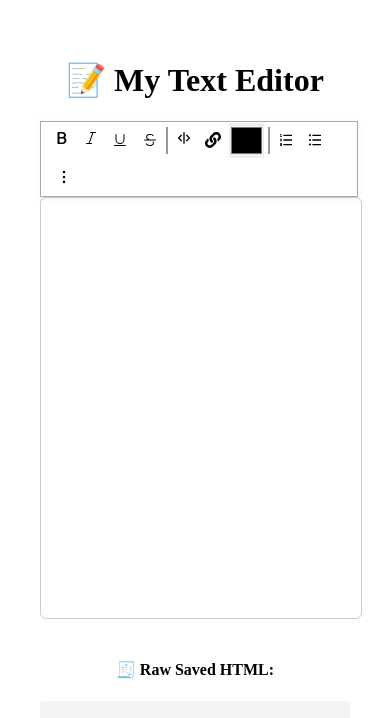
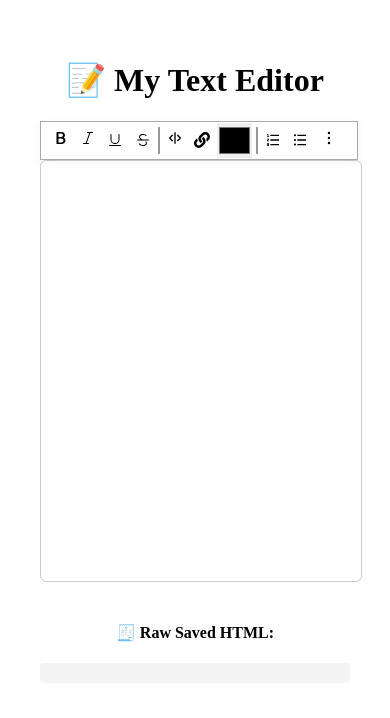
Before and after one commit to Ajey25/texteditor, a React (Vite) app: page / in a window 390 px wide. Shown: the top 718 px of the page. Built offline with nearby package versions, Linux system fonts and the light colour scheme.

Commit message:
1st commit

```diff
--- a/src/index.css
+++ b/src/index.css
@@ -92,7 +92,7 @@ select:focus {
   .toolbar button,
   .toolbar .icon-btn {
     font-size: 1rem !important; /* Smaller font size */
-    padding: 5px !important; /* Smaller padding */
+    padding: 4px !important; /* Smaller padding */
   }
 
   /* Resize the editor area font for better mobile readability */
```
